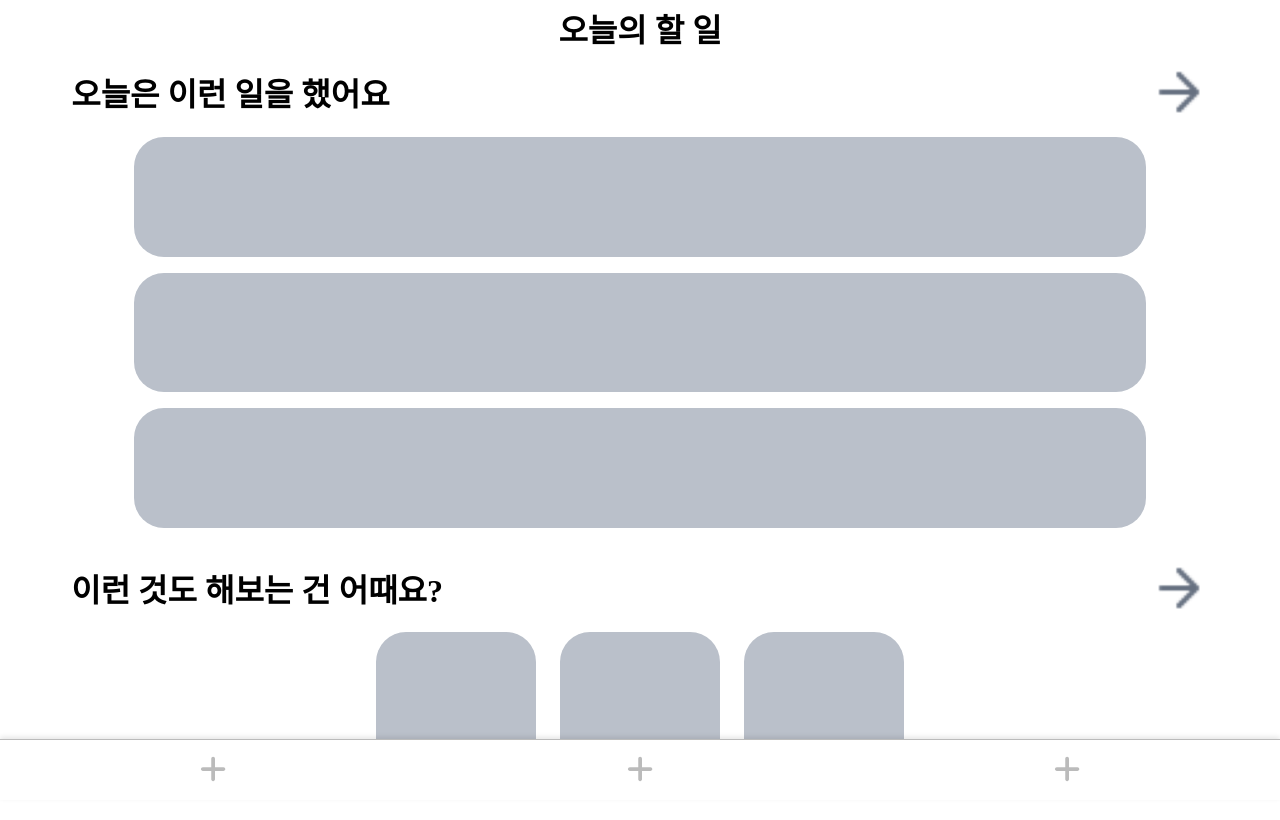
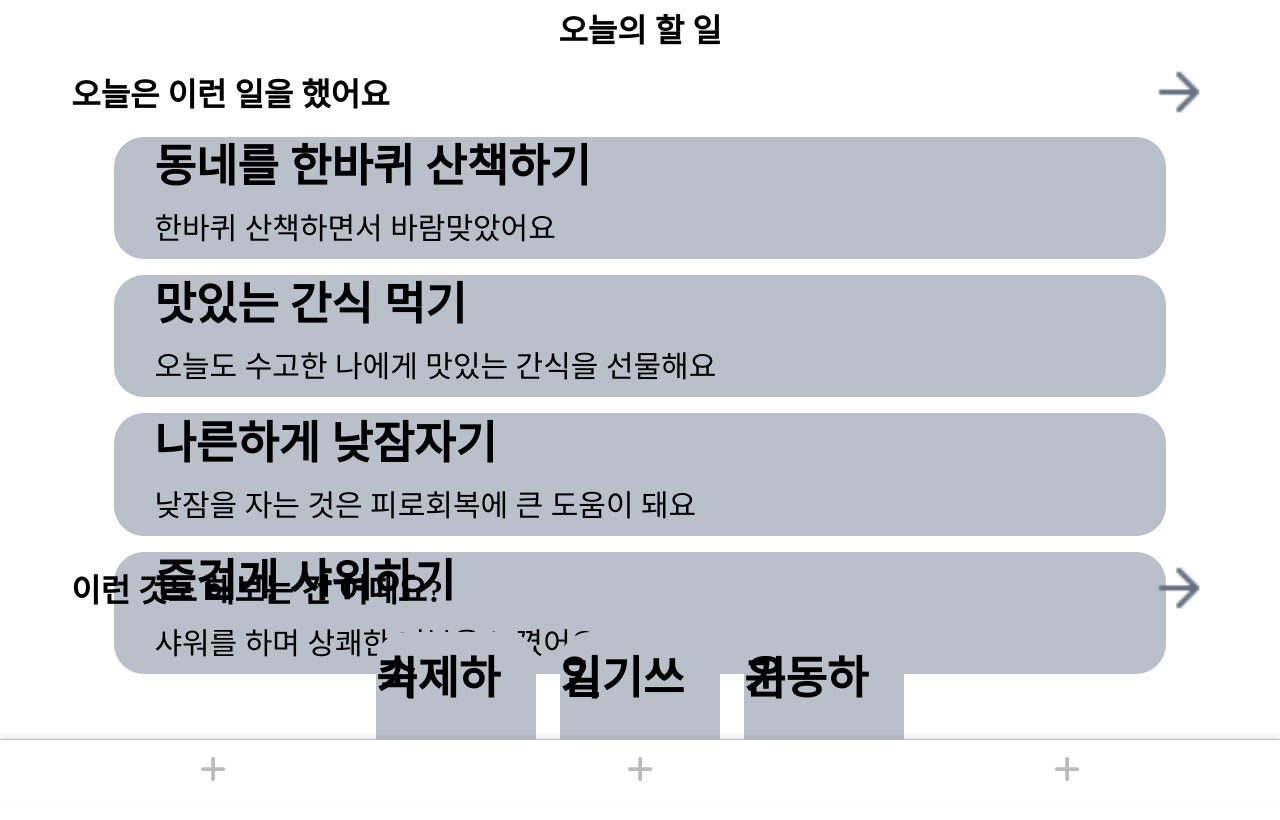
Before and after one commit to Ahnseungc/Uri_NextJS, a Next.js app: page /tdo in a window 1280 px wide. Shown: the top 820 px of the page. Built offline with nearby package versions, Linux system fonts and the light colour scheme.

Commit message:
투두 페이지 레이아웃

```diff
--- a/Components/TDC/index.tsx
+++ b/Components/TDC/index.tsx
@@ -1,12 +1,18 @@
+import type { FC } from 'react';
 import React from 'react';
 
-import { Background } from './styles';
+import { Background, Name, Detail } from './styles';
 
-const TDC = () => {
+interface Props {
+  TDCD: any;
+}
+
+const TDC: FC<Props> = ({ TDCD }) => {
+  console.log(TDCD);
   return (
     <Background>
-      <div className="name"></div>
-      <div className="detail"></div>
+      <Name>{TDCD.name}</Name>
+      <Detail>{TDCD.detail}</Detail>
     </Background>
   );
 };
--- a/Components/TDC/styles.ts
+++ b/Components/TDC/styles.ts
@@ -5,8 +5,23 @@ export const Background = styled.div`
   height: 20vh;
   background-color: #bac0ca;
   border-radius: 30px;
+  display: flex;
+  flex-direction: column;
+  justify-content: center;
+  padding-left: 5vh;
 
   &:not(:last-child) {
     margin-bottom: 2vh;
   }
 `;
+
+export const Name = styled.h1`
+  font-size: 45px;
+  line-height: 1px;
+`;
+
+export const Detail = styled.h3`
+  font-weight: 300;
+  font-size: 30px;
+  line-height: 1px;
+`;
--- a/Components/TRC/index.tsx
+++ b/Components/TRC/index.tsx
@@ -1,9 +1,20 @@
+import type { FC } from 'react';
 import React from 'react';
 
 import { Background } from './styles';
+import { Name } from '../TDC/styles';
 
-const TRC = () => {
-  return <Background />;
+interface Props {
+  TRCD: any;
+}
+
+const TRC: FC<Props> = ({ TRCD }) => {
+  return (
+    <Background>
+      <Name>{TRCD.name}</Name>
+      <button>플러스</button>
+    </Background>
+  );
 };
 
 export default TRC;
--- a/Components/TRC/styles.ts
+++ b/Components/TRC/styles.ts
@@ -6,7 +6,16 @@ export const Background = styled.div`
   background-color: #bac0ca;
   border-radius: 30px;
 
+  display: flex;
+  align-items: center;
+  justify-content: center;
+  flex-direction: column;
+
   &:not(:first-child) {
     margin-left: 3vh;
   }
+
+  & button {
+    margin-top: 5vh;
+  }
 `;
--- a/pages/tdo/index.tsx
+++ b/pages/tdo/index.tsx
@@ -10,10 +10,17 @@ import TRC from '../../components/TRC';
 import type { NextPage } from 'next';
 
 const Tdo: NextPage = () => {
-  const [data, setData] = useState([
-    { name: '', detail: '' },
-    { name: '', detail: '' },
-    { name: '', detail: '' },
+  const [TRCdata, setTRCData] = useState([
+    { name: '숙제하기', detail: '' },
+    { name: '일기쓰기', detail: '' },
+    { name: '운동하기', detail: '' },
+  ]);
+
+  const [TDCdata, setTDCData] = useState([
+    { name: '동네를 한바퀴 산책하기', detail: '한바퀴 산책하면서 바람맞았어요' },
+    { name: '맛있는 간식 먹기', detail: '오늘도 수고한 나에게 맛있는 간식을 선물해요' },
+    { name: '나른하게 낮잠자기', detail: '낮잠을 자는 것은 피로회복에 큰 도움이 돼요' },
+    { name: '즐겁게 샤워하기', detail: '샤워를 하며 상쾌한 기분을 느꼈어요' },
   ]);
 
   return (
@@ -26,8 +33,8 @@ const Tdo: NextPage = () => {
           <h1>오늘은 이런 일을 했어요</h1>
           <Image className="arrow" src={'/AR.png'} alt="/" width={60} height={60} />
         </TDCSHeader>
-        {data.map((e, index) => {
-          return <TDC key={index} />;
+        {TDCdata.map((e, index) => {
+          return <TDC key={index} TDCD={e} />;
         })}
       </TDCS>
       <TRCS>
@@ -36,8 +43,8 @@ const Tdo: NextPage = () => {
           <Image className="arrow" src={'/AR.png'} alt="/" width={60} height={60} />
         </TDCSHeader>
         <TRCBOX>
-          {data.map((e, index) => {
-            return <TRC key={index} />;
+          {TRCdata.map((e, index) => {
+            return <TRC key={index} TRCD={e} />;
           })}
         </TRCBOX>
       </TRCS>
```
